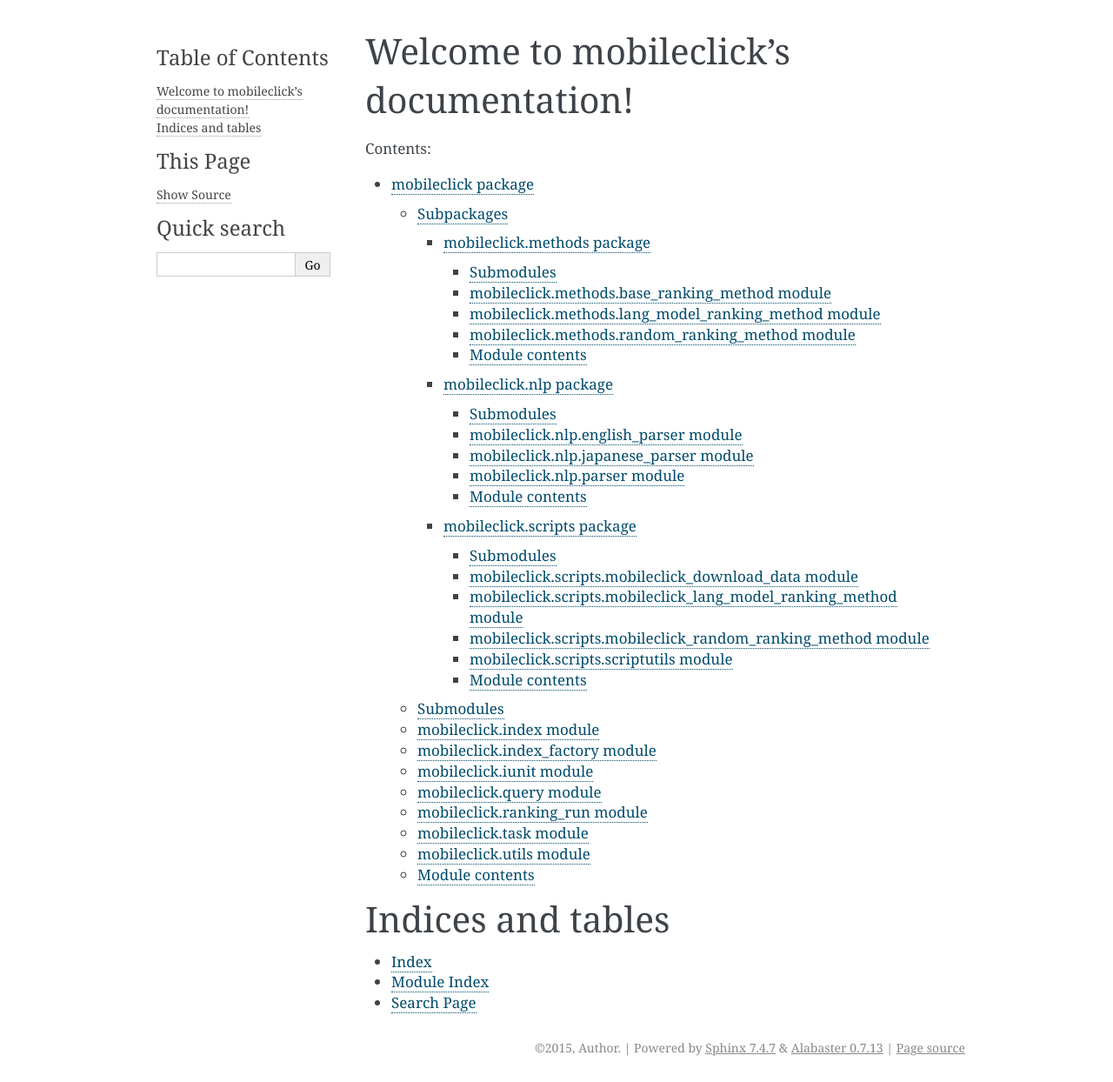
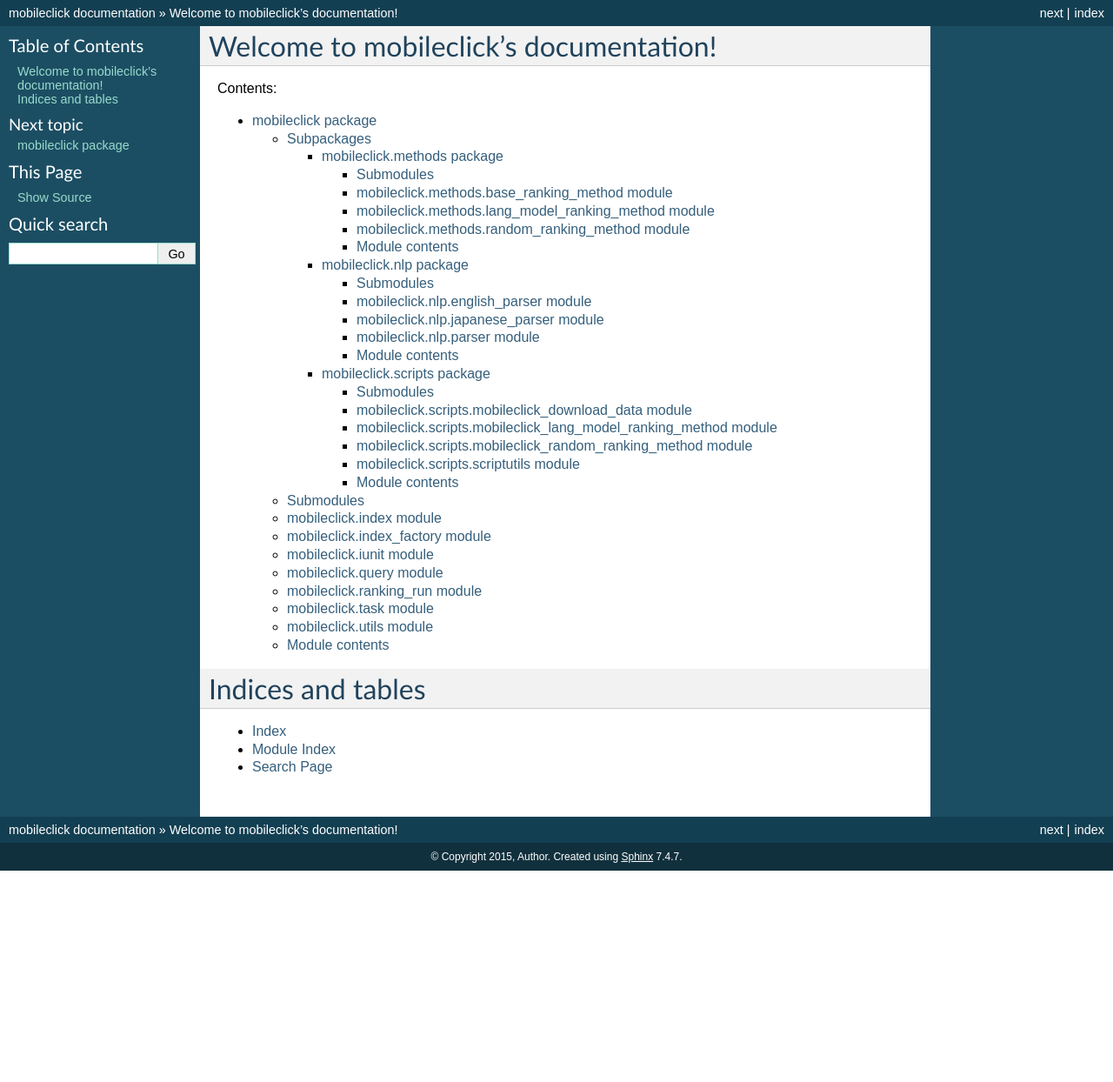
Before and after one commit to mpkato/mobileclick, a Sphinx documentation site: the page built from docs/index.rst, in a window 1280 px wide. Shown: the whole page at 87% size. Built offline with Sphinx 7.4.7, drawn with Linux system fonts in a browser that asks for light colours; after the commit the page ends 1001 px from its top, so only the background shows below that.

Commit message:
Change sphinx conf

```diff
--- a/docs/conf.py
+++ b/docs/conf.py
@@ -19,7 +19,7 @@
 # If extensions (or modules to document with autodoc) are in another directory,
 # add these directories to sys.path here. If the directory is relative to the
 # documentation root, use os.path.abspath to make it absolute, like shown here.
-#sys.path.insert(0, os.path.abspath('.'))
+sys.path.insert(0, os.path.abspath('..'))
 
 # -- General configuration ------------------------------------------------
 
@@ -112,7 +112,7 @@
 
 # The theme to use for HTML and HTML Help pages.  See the documentation for
 # a list of builtin themes.
-html_theme = 'alabaster'
+html_theme = 'classic'
 
 # Theme options are theme-specific and customize the look and feel of a theme
 # further.  For a list of options available for each theme, see the
```
